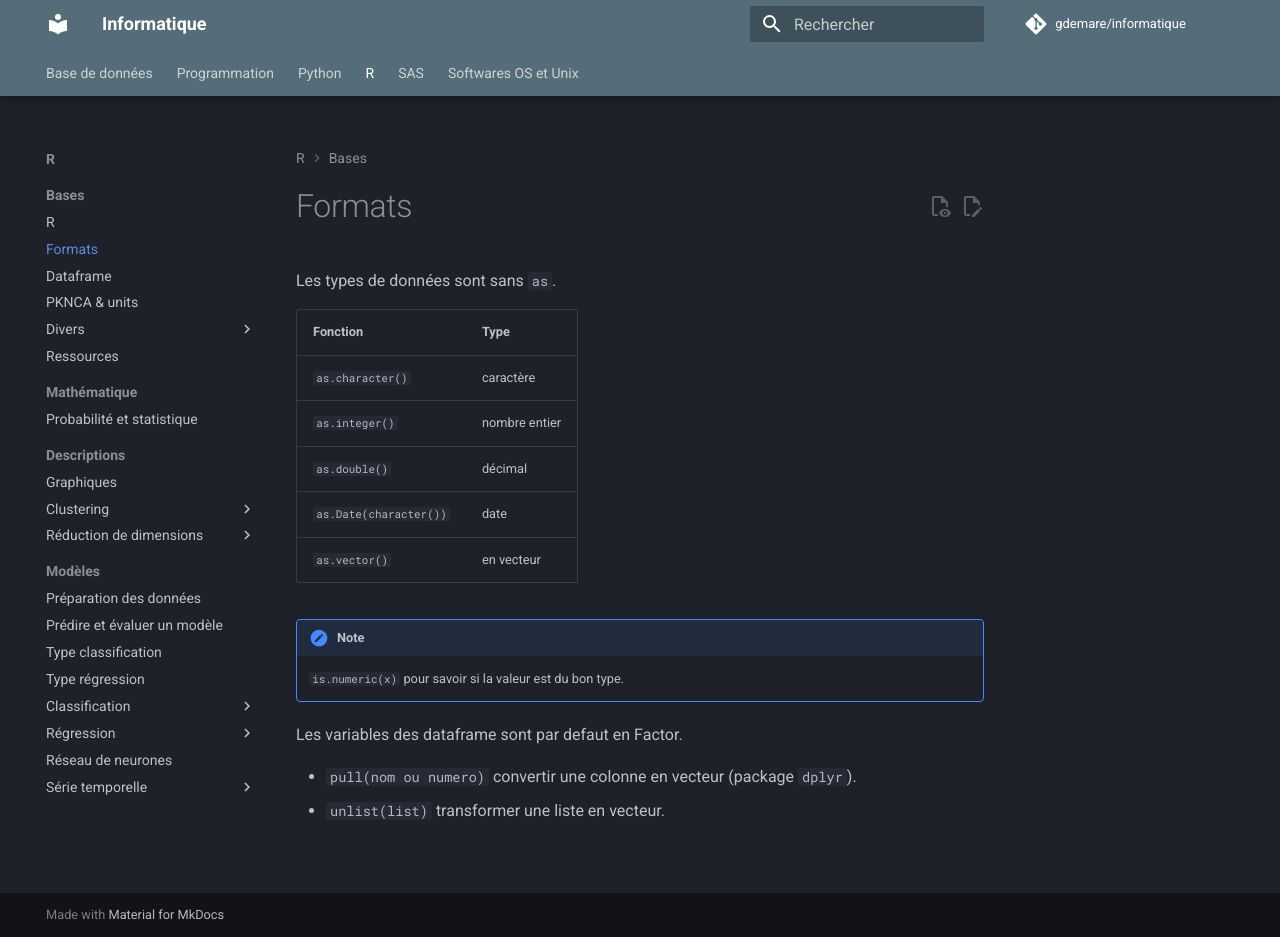
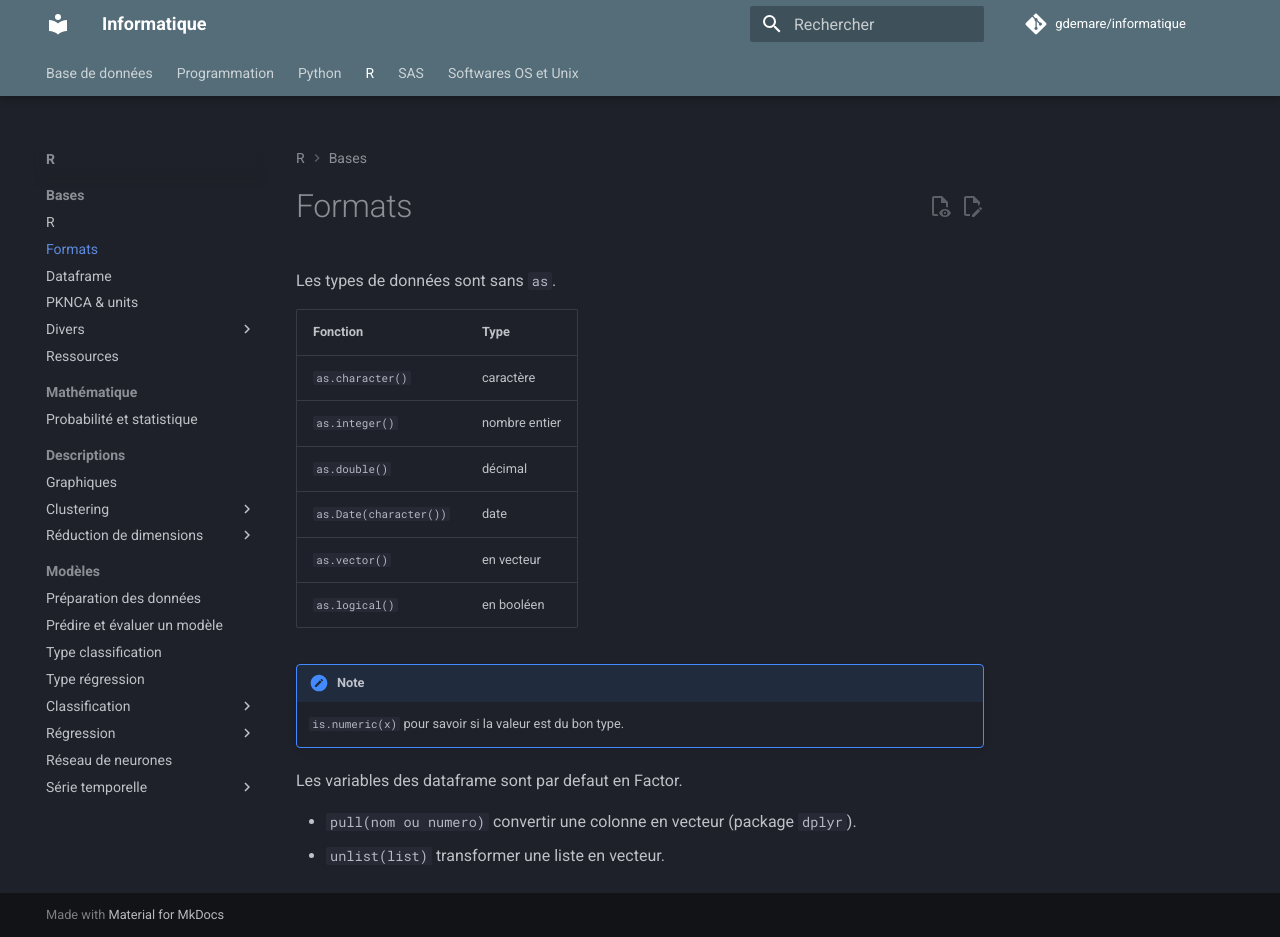
Before and after one commit to gdemare/Informatique, an MkDocs documentation site: the page built from docs/r/formater-donnees_r.md, in a window 1280 px wide and 937 px high. Built offline with MkDocs 1.6.1 and Material for MkDocs 9.7.7, drawn with Linux system fonts in a browser that asks for light colours; comment, search, counter and statistics services are not loaded.

Commit message:
Update formater-donnees_r.md

```diff
--- a/docs/r/formater-donnees_r.md
+++ b/docs/r/formater-donnees_r.md
@@ -7,7 +7,7 @@ Fonction               | Type
 `as.double()`          | décimal
 `as.Date(character())` | date
 `as.vector()`          | en vecteur
-
+`as.logical()`         | en booléen
 !!! note
     `is.numeric(x)` pour savoir si la valeur est du bon type.
 
```
